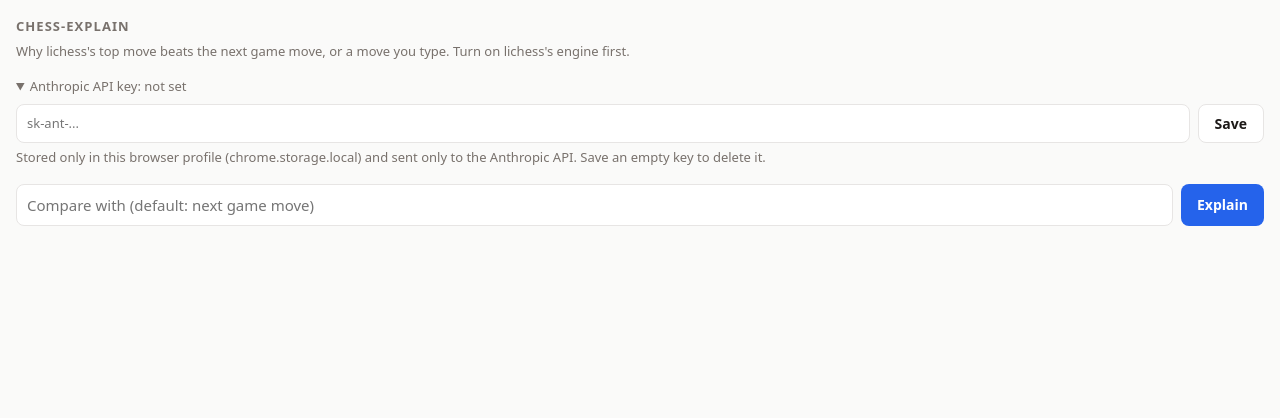
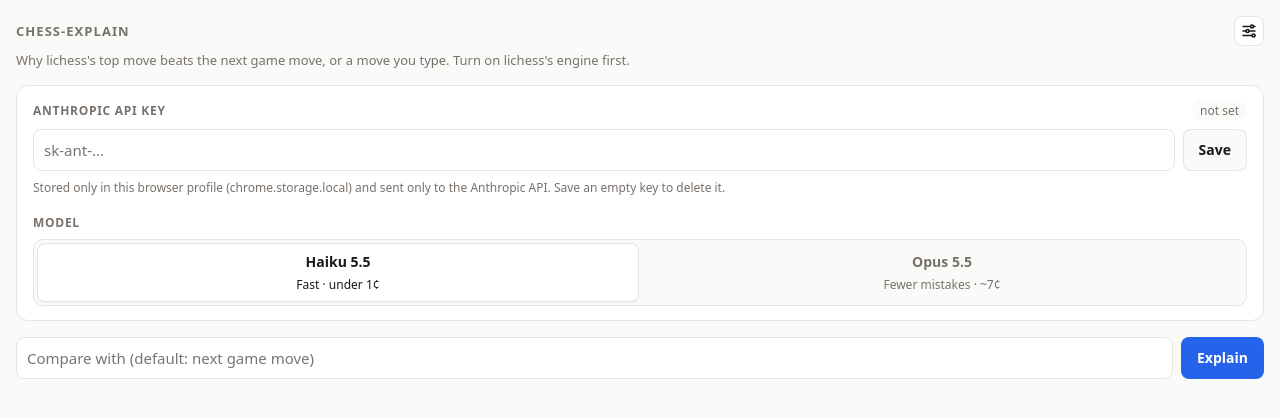
Before and after one commit to anavalo/chess-explain, a browser extension: page extension/panel.html in a window 1280 px wide. Drawn offline with Linux system fonts and the light colour scheme.

Commit message:
feat: offer Claude Opus 5.5 in the panel settings
Settings move behind an icon in the header, so the analysis stays the focus,
and gain a model choice: Haiku 5.5 (default) or Opus 5.5. On the 132-position
eval set Opus made about half as many false or unsupported claims and found
the decisive point more often, at about 7 cents an explanation.

Opus requests opt into server-side refusal fallbacks. The CLI takes --model.

```diff
--- a/extension/explain.js
+++ b/extension/explain.js
@@ -5,7 +5,7 @@
 // An LLM turns those numbers into plain language.
 //
 // Runs in the side panel (engines in Web Workers) and in node (engines as child processes):
-//   node extension/explain.js FEN MOVE [--vs MOVE] [--nodes N] [--no-llm]
+//   node extension/explain.js FEN MOVE [--vs MOVE] [--nodes N] [--no-llm] [--model ID]
 
 import {
   Chess, SquareSet, attacks, castlingSide, kingCastlesTo, makeFen, makeSan, makeSquare, makeUci, opposite, parseFen,
@@ -547,7 +547,7 @@
 
 // ---- the LLM ----
 
-const SYSTEM = `You are a chess coach for club players (around 1200-1800 rating).
+export const SYSTEM = `You are a chess coach for club players (around 1200-1800 rating).
 You get facts from two engines about one position and two candidate moves:
 - "latest_sf_eval" and "line_with_evals" come from the latest Stockfish. They are the truth about which move is better.
   The player who asks is the side to move: call them "you". In "line_with_evals" every move has its move number ("12." for White,
@@ -627,7 +627,9 @@
    "notes_at_that_position", and name that move. Pins, attacks and threats do not count: they may be gone by then.
    With no such fact, give the term and its size only: no "because", and do not remark that the cause is not shown.`;
 
-export async function explain(facts, apiKey) {
+export async function explain(facts, apiKey, model = 'claude-haiku-5-5') {
+  // Haiku has no server-side fallback; on the others a safety decline is retried on a fallback model
+  const fallback = !model.startsWith('claude-haiku');
   const r = await fetch('https://api.anthropic.com/v1/messages', {
     method: 'POST',
     headers: {
@@ -636,11 +638,13 @@
       'anthropic-version': '2023-06-01',
       // the key is the user's own, stored in their browser profile
       'anthropic-dangerous-direct-browser-access': 'true',
+      ...fallback && { 'anthropic-beta': 'server-side-fallback-2026-07-01' },
     },
     body: JSON.stringify({
-      model: 'claude-haiku-5-5',
+      model,
       max_tokens: 16000,
       output_config: { effort: 'high' },
+      ...fallback && { fallbacks: 'default' },
       system: SYSTEM,
       messages: [{ role: 'user', content: JSON.stringify(facts, null, 1) }],
     }),
@@ -720,14 +724,14 @@
   const { values: o, positionals: [fen, move] } = parseArgs({
     allowPositionals: true,
     options: { vs: { type: 'string' }, nodes: { type: 'string', default: String(NODES) },
-      'no-llm': { type: 'boolean' } },
+      'no-llm': { type: 'boolean' }, model: { type: 'string' } },
   });
   const engines = await nodeEngines();
   try {
     const pos = position(fen);
     const facts = await buildFacts(engines, fen, parseMove(pos, move), o.vs ? parseMove(pos, o.vs) : null, Number(o.nodes));
     console.log(JSON.stringify(facts, null, 1));
-    if (!o['no-llm']) console.log('\n' + await explain(facts, process.env.ANTHROPIC_API_KEY));
+    if (!o['no-llm']) console.log('\n' + await explain(facts, process.env.ANTHROPIC_API_KEY, o.model));
   } finally {
     engines.quit();
   }
--- a/extension/panel.html
+++ b/extension/panel.html
@@ -17,8 +17,8 @@
   h1 { font-size: 13px; letter-spacing: .08em; text-transform: uppercase; color: var(--muted); margin: 0 0 4px; }
   .hint { color: var(--muted); font-size: 13px; margin: 0 0 14px; }
   form { display: flex; gap: 8px; margin-bottom: 16px; }
-  input { flex: 1; min-width: 0; padding: 8px 10px; border: 1px solid var(--border); border-radius: 8px; background: var(--card); color: var(--text); font: inherit; }
-  input:focus { outline: 2px solid var(--accent); outline-offset: -1px; }
+  input, select { flex: 1; min-width: 0; padding: 8px 10px; border: 1px solid var(--border); border-radius: 8px; background: var(--card); color: var(--text); font: inherit; }
+  input:focus, select:focus { outline: 2px solid var(--accent); outline-offset: -1px; }
   button { padding: 8px 16px; border: 0; border-radius: 8px; background: var(--accent); color: #fff; font: 600 14px system-ui, sans-serif; cursor: pointer; }
   button:disabled { opacity: .5; cursor: wait; }
   .card { background: var(--card); border: 1px solid var(--border); border-radius: 12px; padding: 14px 16px; margin-bottom: 12px; }
@@ -42,21 +42,56 @@
   .status { display: flex; align-items: center; gap: 10px; color: var(--muted); }
   .spinner { width: 16px; height: 16px; border: 2px solid var(--border); border-top-color: var(--accent); border-radius: 50%; animation: spin .8s linear infinite; }
   @keyframes spin { to { transform: rotate(360deg); } }
-  #settings { margin-bottom: 16px; font-size: 13px; color: var(--muted); }
-  #settings form { margin: 8px 0 4px; }
-  #settings button { background: var(--card); color: var(--text); border: 1px solid var(--border); }
+  header { display: flex; align-items: center; justify-content: space-between; margin-bottom: 4px; }
+  header h1 { margin: 0; }
+  .icon { display: grid; place-items: center; width: 30px; height: 30px; padding: 0; background: transparent; color: var(--muted); border-radius: 8px; }
+  .icon:hover, .icon[aria-expanded="true"] { background: var(--card); color: var(--text); box-shadow: inset 0 0 0 1px var(--border); }
+  .settings { display: grid; gap: 18px; margin-bottom: 16px; }
+  .settings[hidden] { display: none; }
+  .field { display: grid; gap: 8px; }
+  .field-head { display: flex; align-items: center; justify-content: space-between; }
+  .label { font: 600 12px system-ui, sans-serif; letter-spacing: .06em; text-transform: uppercase; color: var(--muted); }
+  .pill { font-size: 12px; padding: 1px 8px; border-radius: 999px; background: var(--bg); color: var(--muted); }
+  .pill.ok { background: var(--good-bg); color: var(--good); }
+  .settings form { margin: 0; }
+  .note { margin: 0; font-size: 12px; line-height: 1.45; color: var(--muted); }
+  button.secondary { background: var(--bg); color: var(--text); box-shadow: inset 0 0 0 1px var(--border); }
+  .seg { display: grid; grid-template-columns: 1fr 1fr; gap: 4px; padding: 4px; background: var(--bg); border: 1px solid var(--border); border-radius: 10px; }
+  .seg label { cursor: pointer; }
+  .seg input { position: absolute; opacity: 0; pointer-events: none; }
+  .seg span { display: grid; gap: 1px; padding: 7px 10px; border-radius: 7px; text-align: center; color: var(--muted); }
+  .seg b { font-size: 14px; font-weight: 600; }
+  .seg small { font-size: 12px; }
+  .seg input:checked + span { background: var(--card); color: var(--text); box-shadow: 0 0 0 1px var(--border), 0 1px 3px rgb(0 0 0 / .1); }
+  .seg input:focus-visible + span { outline: 2px solid var(--accent); outline-offset: -2px; }
   .error { background: var(--bad-bg); color: var(--bad); border-color: transparent; }
 </style>
-<h1>chess-explain</h1>
+<header>
+  <h1>chess-explain</h1>
+  <button id="gear" class="icon" type="button" title="Settings" aria-label="Settings" aria-expanded="false" aria-controls="settings">
+    <svg width="18" height="18" viewBox="0 0 24 24" fill="none" stroke="currentColor" stroke-width="2" stroke-linecap="round">
+      <path d="M4 6h10M18 6h2M4 12h4M12 12h8M4 18h12M20 18h0"/><circle cx="16" cy="6" r="2"/><circle cx="10" cy="12" r="2"/><circle cx="18" cy="18" r="2"/>
+    </svg>
+  </button>
+</header>
 <p class="hint">Why lichess's top move beats the next game move, or a move you type. Turn on lichess's engine first.</p>
-<details id="settings">
-  <summary>Anthropic API key: <span id="key-status">not set</span></summary>
-  <form id="key-form">
-    <input id="key" type="password" placeholder="sk-ant-..." autocomplete="off">
-    <button>Save</button>
-  </form>
-  Stored only in this browser profile (chrome.storage.local) and sent only to the Anthropic API. Save an empty key to delete it.
-</details>
+<section id="settings" class="card settings" hidden>
+  <div class="field">
+    <div class="field-head"><span class="label">Anthropic API key</span><span id="key-status" class="pill">not set</span></div>
+    <form id="key-form">
+      <input id="key" type="password" placeholder="sk-ant-..." autocomplete="off">
+      <button class="secondary">Save</button>
+    </form>
+    <p class="note">Stored only in this browser profile (chrome.storage.local) and sent only to the Anthropic API. Save an empty key to delete it.</p>
+  </div>
+  <div class="field">
+    <span class="label" id="model-label">Model</span>
+    <div class="seg" role="radiogroup" aria-labelledby="model-label">
+      <label><input type="radio" name="model" value="claude-haiku-5-5" checked><span><b>Haiku 5.5</b><small>Fast · under 1¢</small></span></label>
+      <label><input type="radio" name="model" value="claude-opus-5-5"><span><b>Opus 5.5</b><small>Fewer mistakes · ~7¢</small></span></label>
+    </div>
+  </div>
+</section>
 <form id="form">
   <input id="move" placeholder="Compare with (default: next game move)" autocomplete="off">
   <button id="go">Explain</button>
--- a/extension/panel.js
+++ b/extension/panel.js
@@ -79,12 +79,20 @@
   return e;
 });
 const keyInput = document.getElementById('key');
+const settings = document.getElementById('settings'), gear = document.getElementById('gear');
+const showSettings = open => {
+  settings.hidden = !open;
+  gear.setAttribute('aria-expanded', open);
+};
+gear.onclick = () => showSettings(settings.hidden);
 
 // The key lives in chrome.storage.local (this profile only, never synced) and goes only to api.anthropic.com.
 async function showKeyStatus() {
   const { apiKey } = await chrome.storage.local.get('apiKey');
-  document.getElementById('key-status').textContent = apiKey ? `set (…${apiKey.slice(-4)})` : 'not set';
-  document.getElementById('settings').open = !apiKey;
+  const status = document.getElementById('key-status');
+  status.textContent = apiKey ? `saved …${apiKey.slice(-4)}` : 'not set';
+  status.classList.toggle('ok', !!apiKey);
+  showSettings(!apiKey);
   return apiKey;
 }
 
@@ -96,6 +104,14 @@
   showKeyStatus();
 };
 showKeyStatus();
+
+// the model is a setting too; Haiku unless the user picked another
+const model = () => document.querySelector('input[name="model"]:checked').value;
+chrome.storage.local.get('model').then(({ model: m }) => {
+  const radio = m && document.querySelector(`input[name="model"][value="${CSS.escape(m)}"]`);
+  if (radio) radio.checked = true;
+});
+settings.onchange = e => e.target.name === 'model' && chrome.storage.local.set({ model: e.target.value });
 const button = document.getElementById('go');
 
 // Builds an element; `html` is only ever our own markup or md() output, which escapes the model's text.
@@ -160,7 +176,7 @@
     const ready = await Promise.race([engines, crashed, new Promise((_, fail) =>
       setTimeout(() => fail(new Error('Stockfish did not start within 30 s.')), 30_000))]);
     stage = `Analysing ${move}`;
-    const llm = (...args) => ((stage = 'Asking Claude'), askClaude(...args));
+    const llm = (facts, key) => ((stage = 'Asking Claude'), askClaude(facts, key, model()));
     const data = await Promise.race([handle(ready, { fen: b.fen, move, best: b.best, user: b.user }, apiKey, llm), crashed]);
     out.replaceChildren();
     render(data, b);
```
Also changed, not shown: README.md.
